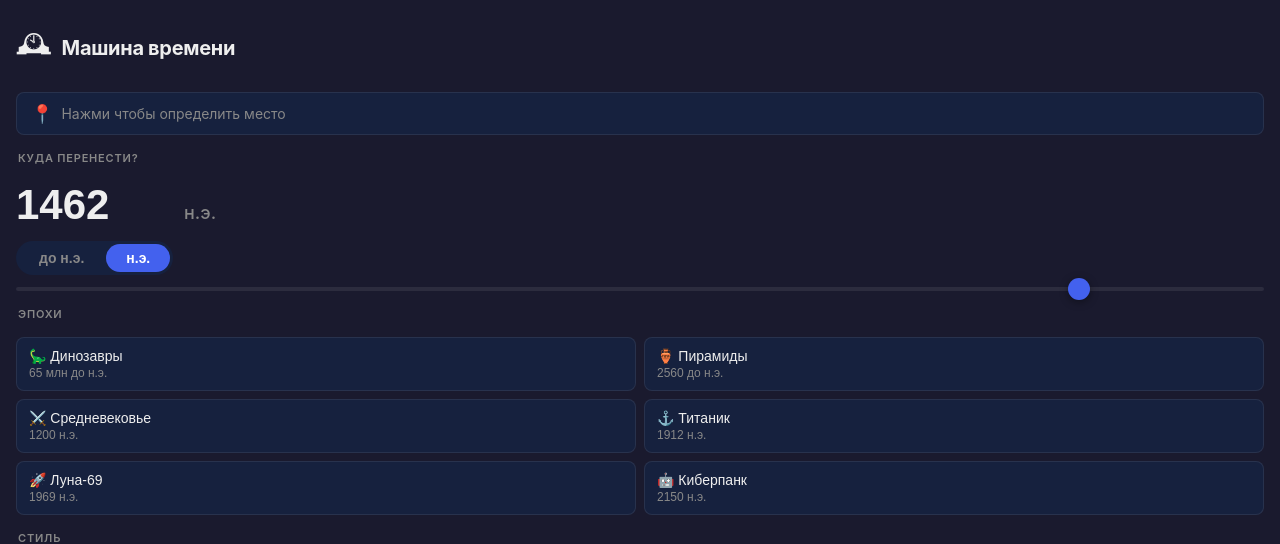
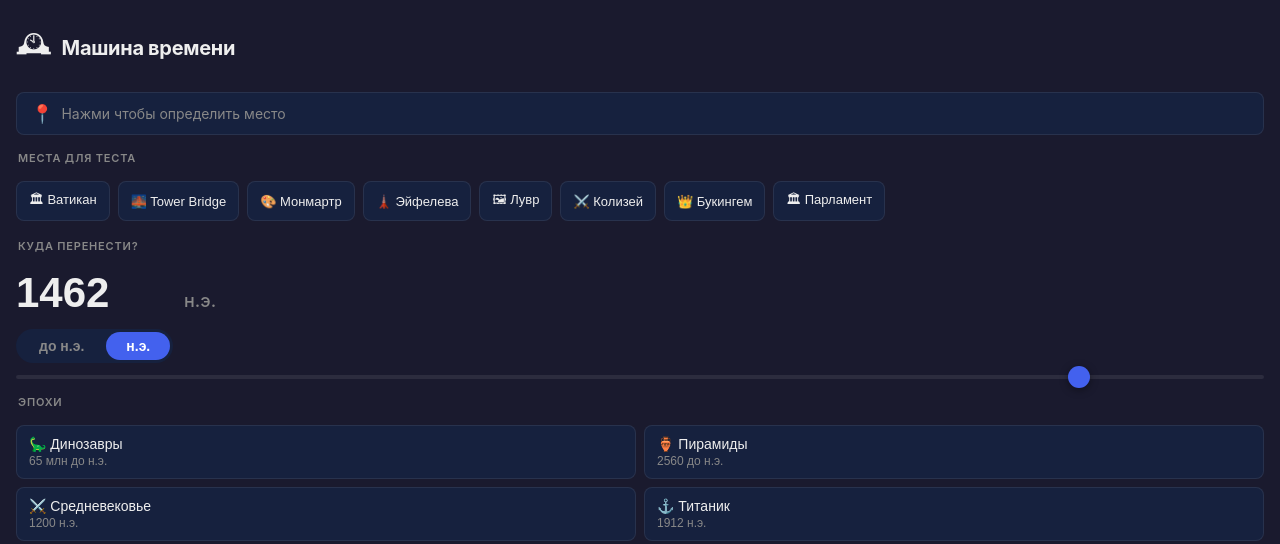
Before and after one commit to NikGor/ai-walking-tour-guide, a FastAPI app: page /time-travel in a window 1280 px wide. Shown: the top 544 px of the page. Run offline with FastAPI, Linux system fonts and the light colour scheme; some libraries are stand-ins or nearby versions.

Commit message:
feat: sample location strip in Time Travel mini app
Add a horizontally-scrollable strip of 8 preset locations (same as the
Telegram bot debug samples) directly below the location badge on the
setup screen. Tapping any button calls setLocation() and highlights the
selected chip. No server changes needed — data is hardcoded in JS.

Co-Authored-By: Claude Sonnet 4.6 <noreply@anthropic.com>

```diff
--- a/app/time_travel/templates/index.html
+++ b/app/time_travel/templates/index.html
@@ -373,6 +373,35 @@
       border-color: transparent;
     }
 
+    /* ── Sample locations strip ─────────────── */
+    .sample-strip {
+      display: flex;
+      gap: 8px;
+      overflow-x: auto;
+      -webkit-overflow-scrolling: touch;
+      scrollbar-width: none;
+      padding-bottom: 2px;
+    }
+    .sample-strip::-webkit-scrollbar { display: none; }
+    .sample-btn {
+      background: var(--secondary-bg);
+      border: 1px solid var(--border);
+      border-radius: var(--radius-sm);
+      color: var(--text);
+      padding: 8px 12px;
+      font-size: 13px;
+      cursor: pointer;
+      white-space: nowrap;
+      flex-shrink: 0;
+      transition: all 0.15s;
+    }
+    .sample-btn:active { opacity: 0.7; }
+    .sample-btn.selected {
+      border-color: var(--btn-bg);
+      background: color-mix(in srgb, var(--btn-bg) 15%, var(--secondary-bg));
+      color: var(--link);
+    }
+
     /* ── Error banner ────────────────────────── */
     .error-banner {
       background: color-mix(in srgb, #e53935 20%, var(--bg));
@@ -405,6 +434,19 @@
 
   <!-- Error banner -->
   <div id="error-banner" class="error-banner"></div>
+
+  <!-- Sample locations -->
+  <div class="section-label">Места для теста</div>
+  <div class="sample-strip" id="sample-strip">
+    <button class="sample-btn" onclick="setSampleLocation(0)">🏛 Ватикан</button>
+    <button class="sample-btn" onclick="setSampleLocation(1)">🌉 Tower Bridge</button>
+    <button class="sample-btn" onclick="setSampleLocation(2)">🎨 Монмартр</button>
+    <button class="sample-btn" onclick="setSampleLocation(3)">🗼 Эйфелева</button>
+    <button class="sample-btn" onclick="setSampleLocation(4)">🖼 Лувр</button>
+    <button class="sample-btn" onclick="setSampleLocation(5)">⚔️ Колизей</button>
+    <button class="sample-btn" onclick="setSampleLocation(6)">👑 Букингем</button>
+    <button class="sample-btn" onclick="setSampleLocation(7)">🏛 Парламент</button>
+  </div>
 
   <!-- Time selection -->
   <div class="section-label">Куда перенести?</div>
@@ -556,6 +598,26 @@
     referenceImageB64: null,
     lastResult: null,
   };
+
+  // ── Sample locations ──────────────────────────────────────────────────────
+  const SAMPLE_LOCATIONS = [
+    { label: "🏛 Ватикан",      lat: 41.9022, lon: 12.4539,  name: "Площадь Св. Петра, Ватикан" },
+    { label: "🌉 Tower Bridge",  lat: 51.5055, lon: -0.0754,  name: "Tower Bridge, Лондон" },
+    { label: "🎨 Монмартр",     lat: 48.8863, lon:  2.3411,  name: "Монмартр, Париж" },
+    { label: "🗼 Эйфелева",     lat: 48.8584, lon:  2.2945,  name: "Эйфелева башня, Париж" },
+    { label: "🖼 Лувр",         lat: 48.8606, lon:  2.3376,  name: "Лувр, Париж" },
+    { label: "⚔️ Колизей",      lat: 41.8902, lon: 12.4922,  name: "Колизей, Рим" },
+    { label: "👑 Букингем",     lat: 51.5014, lon: -0.1419,  name: "Букингемский дворец, Лондон" },
+    { label: "🏛 Парламент",    lat: 51.4994, lon: -0.1245,  name: "Парламент, Лондон" },
+  ];
+
+  function setSampleLocation(idx) {
+    const s = SAMPLE_LOCATIONS[idx];
+    setLocation(s.lat, s.lon, s.name);
+    document.querySelectorAll('.sample-btn').forEach((b, i) => {
+      b.classList.toggle('selected', i === idx);
+    });
+  }
 
   // ── API base ───────────────────────────────────────────────────────────────
   const API_BASE = '__API_BASE__' || window.location.origin;
```
